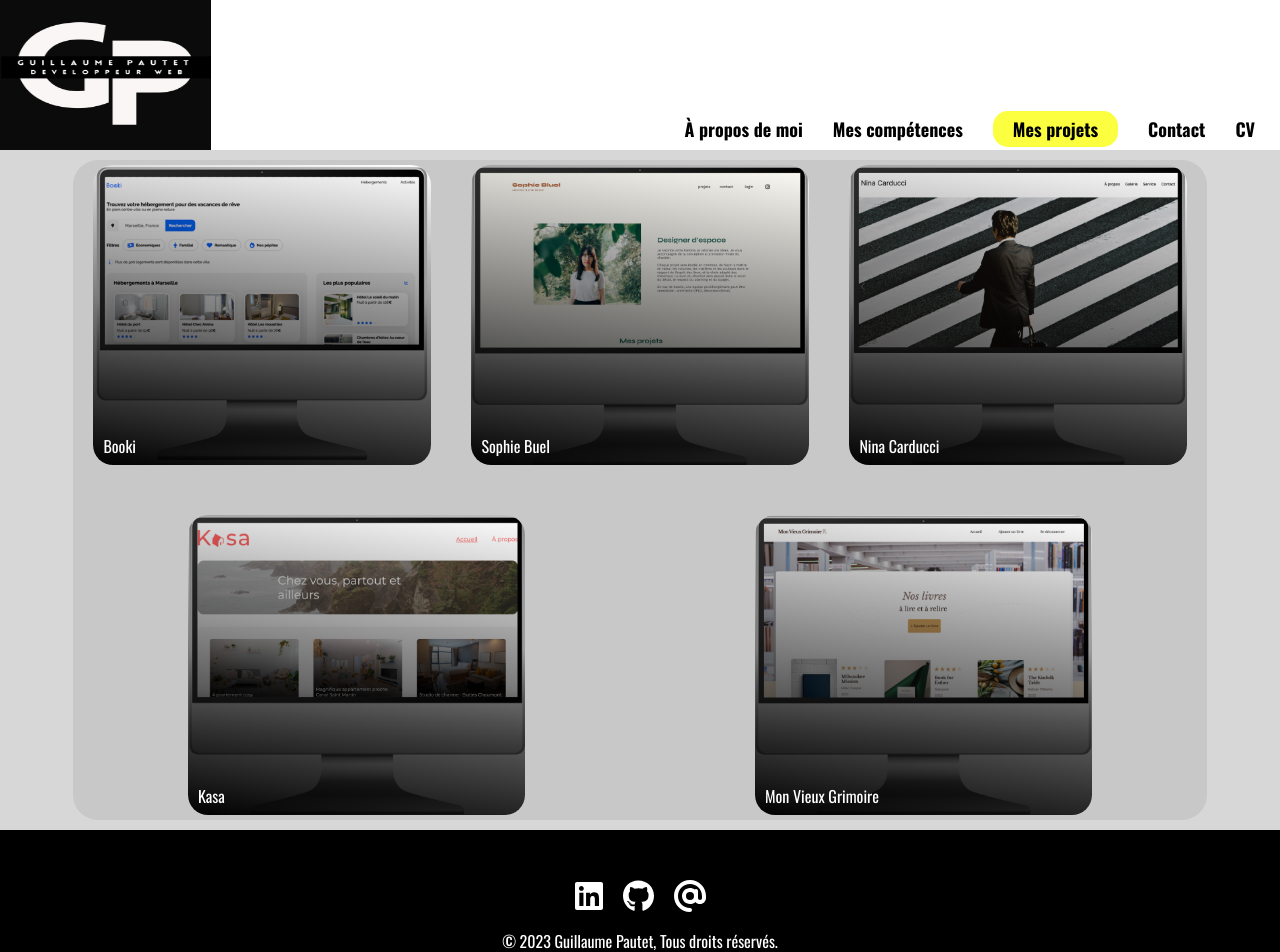
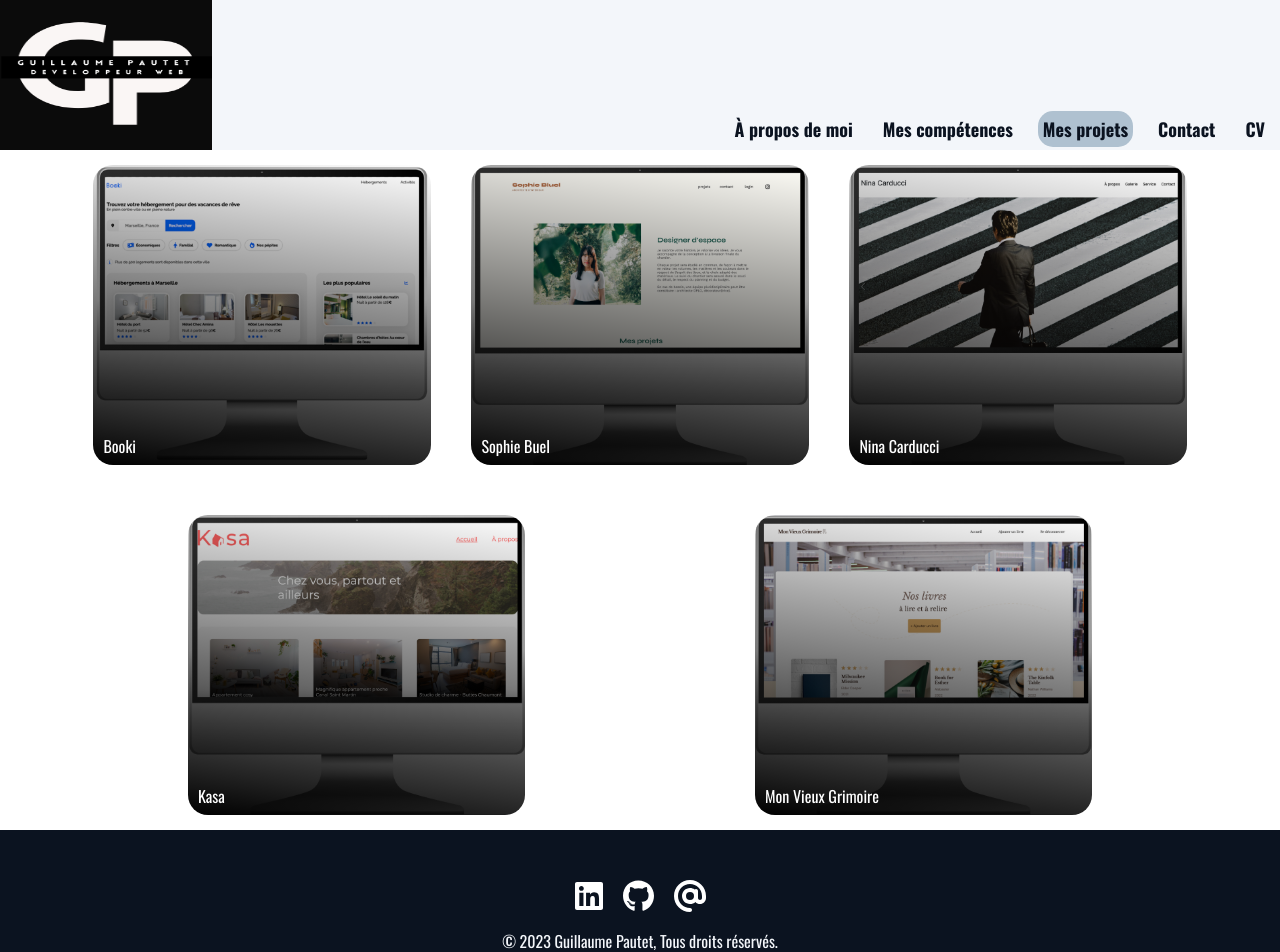
Before and after one commit to Poussin-5/OCProjet8, a React (Create React App) app: page /mes-projets in a window 1280 px wide. Shown: the top 952 px of the page. Built offline with nearby package versions, Linux system fonts and the light colour scheme.

Commit message:
Update header.scss

```diff
--- a/src/components/header/header.scss
+++ b/src/components/header/header.scss
@@ -3,10 +3,10 @@
 @import '../../assets/libs/reset.scss';
 
 :root {
-  --first-color: #000000;
-  --second-color: #c8c8c8;
-  --third-color: #fcff3f;
-  --fourth-color: #ffffff;
+  --first-color: #0b1320;
+  --second-color: #1c3f60;
+  --third-color: #afc1d0;
+  --fourth-color: #f3f6fa;
   --error-color: #b40404;
   --background-color: #d7d7d7;
   --txt-project-color: white;
@@ -18,17 +18,18 @@
   background-color: var(--third-color);
 }
 
-.back-grey {
+.back {
   background-color: var(--second-color);
 }
 
-.back-light-grey {
-  background-color: var(--background-color);
+.back-light {
+  background-color: var(--third-color);
 }
 .header-nav {
   display: flex;
   justify-content: space-between;
   color: var(--first-color);
+  background-color: var(--fourth-color);
 
   h1 {
     width: 50%;
@@ -42,17 +43,16 @@
   }
   ul {
     width: 100%;
-    padding: 5px 20px;
+    padding: 10px;
     list-style-type: none;
     display: flex;
     gap: 20px;
     align-items: flex-end;
     justify-content: flex-end;
-    li {
-      padding: 5px;
-    }
 
     a {
+      padding: 5px;
+      border-radius: 15px;
       text-decoration: none;
       font-size: 18px;
       font-weight: bold;
@@ -63,12 +63,12 @@
       color: var(--first-color);
     }
     .activ {
-      padding: 5px 20px;
+      padding: 5px;
       border-radius: 15px;
       background-color: var(--third-color);
     }
     li :hover {
-      padding: 5px 20px;
+      padding: 5px;
       border-radius: 15px;
       background-color: var(--third-color);
     }
```
